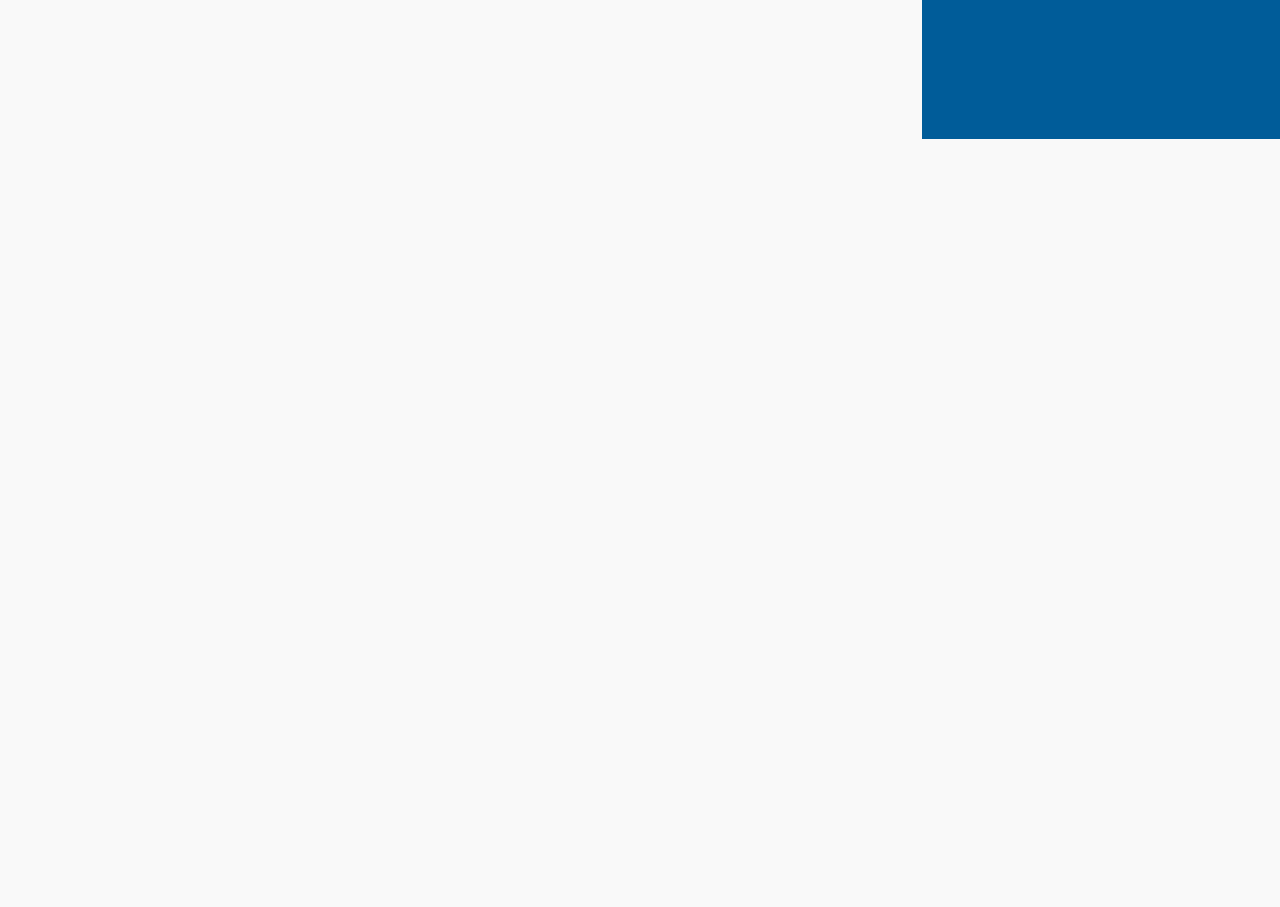
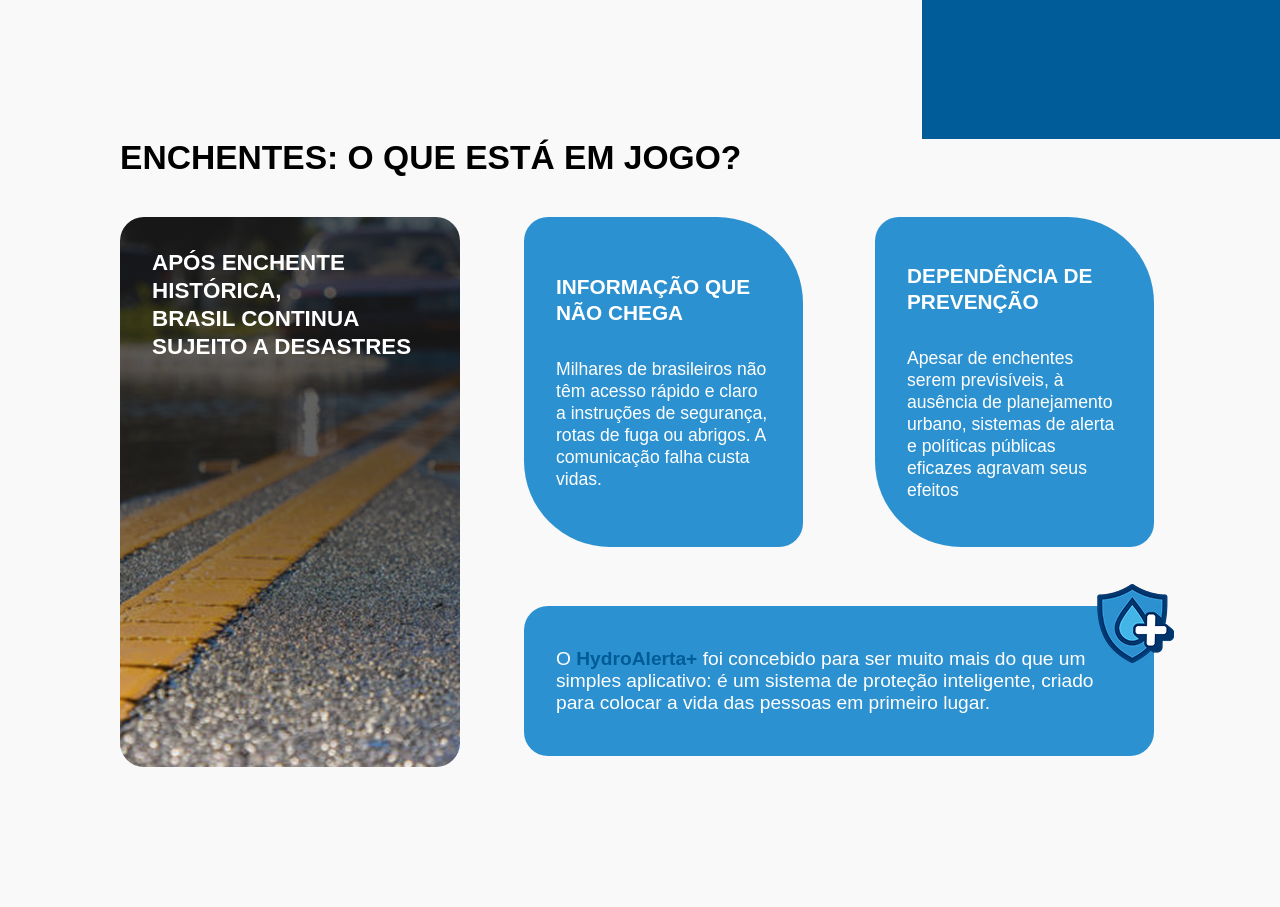
Before and after one commit to FIAP-ESPY-GS1/hydro-guard-web-dev, a plain HTML site: page index.html in a window 1280 px wide. Shown: the part 661-1568 px from the top of the page. Before the commit the page ends 800 px from the top, so only its background shows below. Drawn offline with Linux system fonts and the light colour scheme.

Commit message:
feat: floods page

```diff
--- a/assets/style.css
+++ b/assets/style.css
@@ -4,12 +4,14 @@
   --bg-color: #f9f9f9;
 
   --font-primary: "League Spartan", sans-serif;
-  --font-secondary: "Open Sans", sans-serif;
+  --font-secondary: "League Gothic", sans-serif;
 
+  --color-white: #ffff;
   --color-primary: #005c99;
   --color-text: #4c4c4c;
   --color-dark: #2b2b2b;
   --color-dark-hover: #1f1f1f;
+  --color-light-blue: #2c91d0;
 }
 
 /*  GENERAL  */
@@ -39,7 +41,7 @@ main {
   background-color: var(--color-primary);
   width: 28vw;
   height: 100%;
-  border-radius: 9rem 0rem 0rem 0rem;
+  border-radius: 124px 0px 0px 0px;
   position: fixed;
   right: 0;
   z-index: -1;
@@ -98,7 +100,7 @@ nav ul li:hover {
   transform: scale(1.07);
 }
 
-/*  HOME  */
+/*  HOME SECTION  */
 
 .home-section {
   height: 100vh;
@@ -126,8 +128,10 @@ nav ul li:hover {
 
 .home-content p {
   font-family: var(--font-secondary);
-  font-size: 1.2rem;
   color: var(--color-text);
+  font-size: 1.3rem;
+  font-style: normal;
+  line-height: 100%;
 }
 
 .home-content .app-buttons {
@@ -142,12 +146,12 @@ nav ul li:hover {
   background: var(--color-dark);
   width: 228px;
   height: 74px;
-  color: white;
+  color: var(--color-white);
   font-family: var(--font-secondary);
   display: flex;
   justify-content: center;
   align-items: center;
-  border-radius: 0.8rem;
+  border-radius: 8px;
   gap: 1.5rem;
 }
 
@@ -167,6 +171,123 @@ nav ul li:hover {
   width: 25rem;
 }
 
+/*  FLOODS SECTION  */
+
+.floods-section {
+  height: 100vh;
+  max-height: 100vh;
+  width: 100%;
+}
+
+.floods-section h2 {
+  text-transform: uppercase;
+  font-family: var(--font-primary);
+  font-weight: 600;
+  font-size: 2.1rem;
+  padding: 0 0 2.5rem 0;
+}
+
+.floods-section-content {
+  display: flex;
+  flex-direction: row;
+  gap: 4rem;
+}
+
+.floods-carousel-card {
+  height: 550px;
+  width: 340px;
+  border-radius: 24px;
+  border-radius: 24px;
+  padding: 2rem;
+  color: var(--color-white);
+  background: linear-gradient(
+      0deg,
+      rgba(0, 0, 0, 0) 0%,
+      rgba(30, 30, 30, 0.7) 52.88%
+    ),
+    url(img/floods/carousel/carousel_1.png) lightgray 50% / cover no-repeat;
+}
+
+.floods-carousel-card h3 {
+  font-family: var(--font-secondary);
+  font-weight: 600;
+  font-size: 1.4rem;
+  line-height: 125%;
+  text-transform: uppercase;
+}
+
+.floods-info-cards {
+  display: flex;
+  flex-direction: row;
+  gap: 3rem 4.5rem;
+  flex-wrap: wrap;
+  width: 100%;
+}
+
+.floods-vertical-info-card {
+  width: 279px;
+  height: 330px;
+  border-radius: 24px 86px;
+  background-color: var(--color-light-blue);
+  display: flex;
+  align-items: center;
+  justify-content: center;
+  flex-direction: column;
+  padding: 2rem;
+  gap: 2rem;
+}
+
+.floods-vertical-info-card h4 {
+  font-family: var(--font-secondary);
+  color: var(--color-white);
+  font-size: 1.3rem;
+  font-weight: 600;
+  line-height: 125%;
+  text-transform: uppercase;
+}
+
+.floods-vertical-info-card p {
+  font-family: var(--font-secondary);
+  color: var(--color-white);
+  font-size: 1.1rem;
+  line-height: 125%;
+  text-align: left;
+}
+
+.floods-vertical-info-card .flood-icon {
+  width: 120px;
+}
+
+.floods-horizontal-info-card {
+  width: 630px;
+  height: 150px;
+  border-radius: 24px;
+  background-color: var(--color-light-blue);
+  display: flex;
+  align-items: center;
+  justify-content: center;
+  flex-direction: column;
+  padding: 2rem;
+  position: relative;
+}
+
+.floods-horizontal-info-card p {
+  color: var(--color-white);
+  font-family: var(--font-secondary);
+  font-size: 1.2rem;
+}
+
+.floods-horizontal-info-card p strong {
+  color: var(--color-primary);
+}
+
+.floods-horizontal-info-icon {
+  position: absolute;
+  right: -20px;
+  top: -25px;
+  bottom: -50;
+}
+
 /*  MEDIA QUERY  */
 
 @media (min-width: 1500px) {
--- a/index.html
+++ b/index.html
@@ -55,7 +55,45 @@
           </div>
         </div>
       </div>
-            <img src="assets/img/home/app_mockup.png" alt="App Mockup" class="home-app-mockup">
+      <img src="assets/img/home/app_mockup.png" alt="App Mockup" class="home-app-mockup" />
+    </section>
+    <section class="floods-section">
+      <h2>Enchentes: O que está em jogo?</h2>
+      <div class="floods-section-content">
+        <div class="floods-carousel">
+          <div class="floods-carousel-card">
+            <h3>
+              Após enchente histórica, <br> Brasil continua sujeito a desastres
+            </h3>
+          </div>
+        </div>
+        <div class="floods-info-cards">
+          <div class="floods-vertical-info-card">
+            <h4>Informação que não chega</h4>
+            <p>
+              Milhares de brasileiros não têm acesso rápido e claro a
+              instruções de segurança, rotas de fuga ou abrigos. A comunicação
+              falha custa vidas.
+            </p>
+          </div>
+          <div class="floods-vertical-info-card">
+            <h4>Dependência de Prevenção</h4>
+            <p>
+              Apesar de enchentes serem previsíveis, à ausência de
+              planejamento urbano, sistemas de alerta e políticas públicas
+              eficazes agravam seus efeitos
+            </p>
+          </div>
+          <div class="floods-horizontal-info-card">
+            <p>
+              O <strong> HydroAlerta+ </strong> foi concebido para ser muito mais do que um
+              simples aplicativo: é um sistema de proteção inteligente, criado
+              para colocar a vida das pessoas em primeiro lugar.
+            </p>
+            <img src="assets/img/alerta+_icon.png" alt="Ícone do HydroAlerta+" class="floods-horizontal-info-icon" />
+          </div>
+        </div>
+      </div>
     </section>
   </main>
 </body>
```
Also changed, not shown: assets/img/alerta+_icon.png (added), assets/img/floods/offline.png (added). Lines whose indentation alone changed are shown as unchanged.
